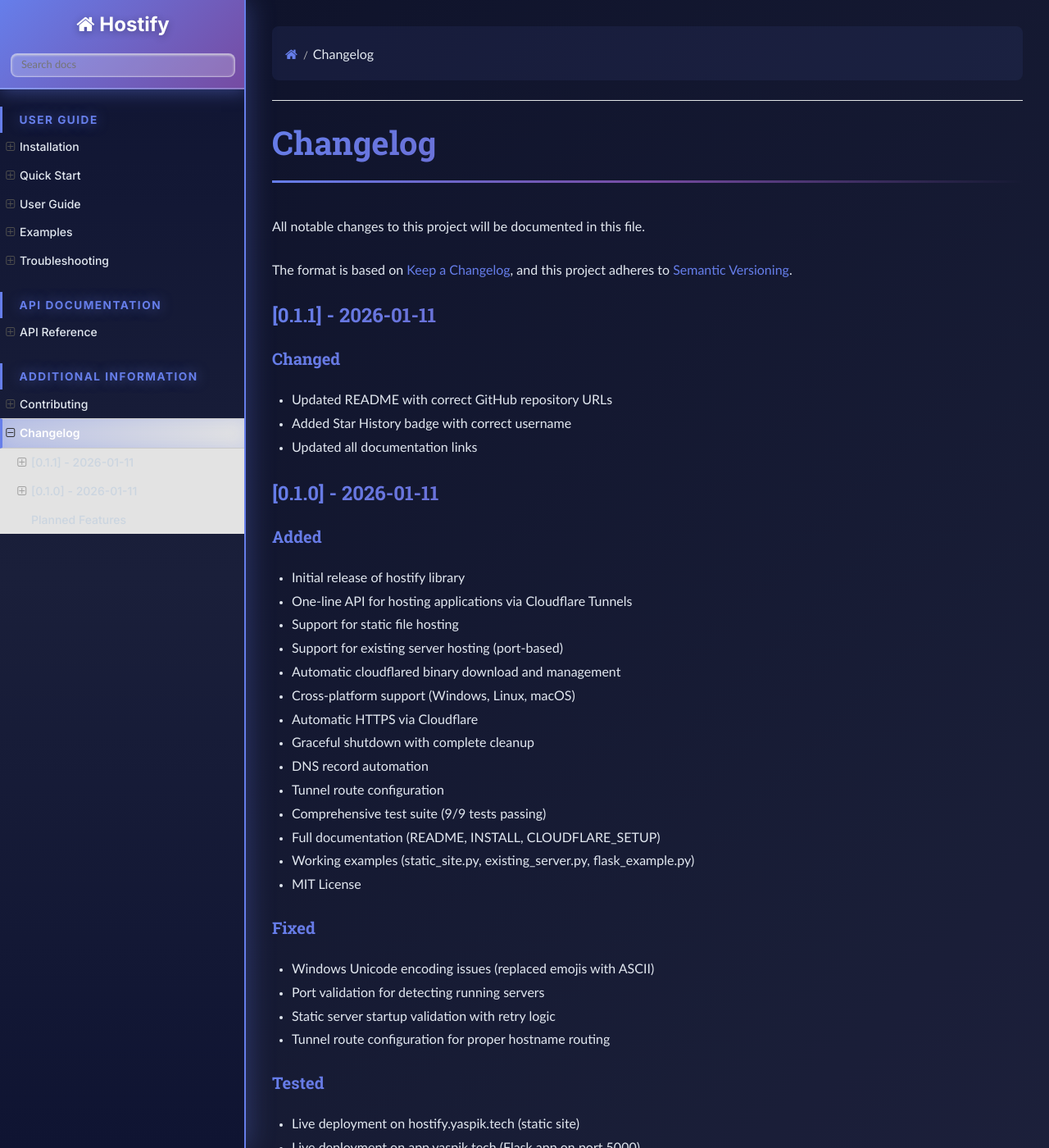
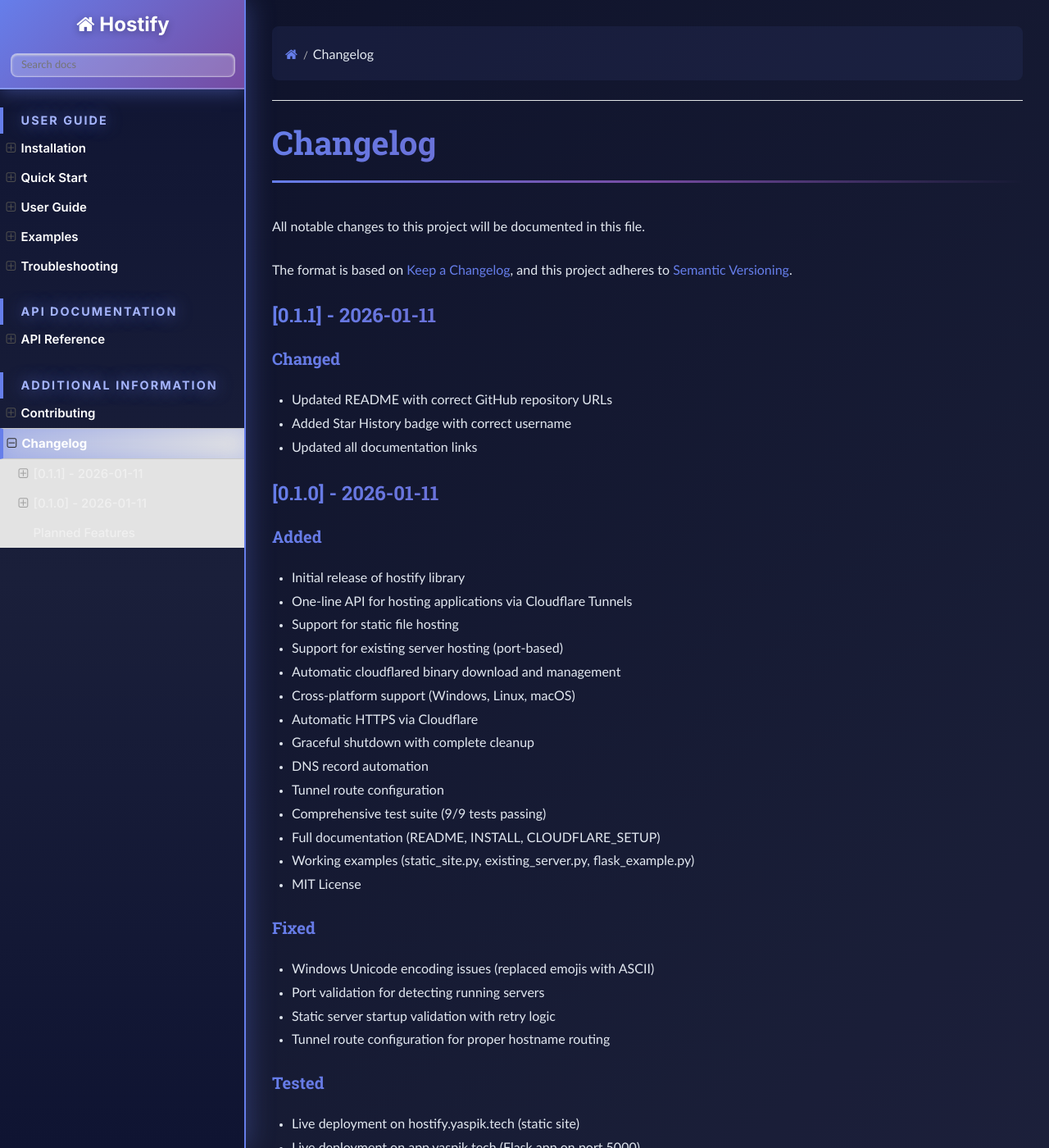
Before and after one commit to yuvrajarora1805/hostify, a Sphinx documentation site: the page built from docs/source/changelog.rst, in a window 1280 px wide and 1400 px high. Shown: the whole window at 82% size. Built offline with Sphinx 7.4.7 and the Read the Docs theme 3.1.0, drawn with Linux system fonts in a browser that asks for light colours.

Commit message:
Increase sidebar text brightness to pure white for maximum visibility

```diff
--- a/docs/source/_static/custom.css
+++ b/docs/source/_static/custom.css
@@ -47,31 +47,31 @@
     box-shadow: 0 0 15px rgba(255, 255, 255, 0.4) !important;
 }
 
-/* Navigation Menu Items - HIGH VISIBILITY */
+/* Navigation Menu Items - MAXIMUM VISIBILITY */
 .wy-menu-vertical a {
-    color: #e2e8f0 !important;
-    font-weight: 500 !important;
-    font-size: 14px !important;
+    color: #ffffff !important;  /* Pure white for maximum visibility */
+    font-weight: 600 !important;  /* Bolder text */
+    font-size: 15px !important;  /* Slightly larger */
     transition: all 0.3s cubic-bezier(0.4, 0, 0.2, 1) !important;
     border-left: 3px solid transparent !important;
     padding: 0.6em 1.5em !important;
 }
 
 .wy-menu-vertical a:hover {
-    background: rgba(102, 126, 234, 0.2) !important;
+    background: rgba(102, 126, 234, 0.3) !important;  /* Brighter hover */
     color: #ffffff !important;
     border-left-color: #667eea !important;
     transform: translateX(5px);
-    box-shadow: inset 0 0 20px rgba(102, 126, 234, 0.15) !important;
+    box-shadow: inset 0 0 20px rgba(102, 126, 234, 0.25) !important;
 }
 
-/* Active/Current Menu Item - NEON HIGHLIGHT */
+/* Active/Current Menu Item - BRIGHT HIGHLIGHT */
 .wy-menu-vertical li.current > a {
-    background: linear-gradient(90deg, rgba(102, 126, 234, 0.35) 0%, transparent 100%) !important;
+    background: linear-gradient(90deg, rgba(102, 126, 234, 0.5) 0%, transparent 100%) !important;  /* Brighter gradient */
     color: #ffffff !important;
-    border-left: 3px solid #667eea !important;
-    font-weight: 600 !important;
-    box-shadow: inset 0 0 20px rgba(102, 126, 234, 0.2) !important;
+    border-left: 4px solid #667eea !important;  /* Thicker border */
+    font-weight: 700 !important;  /* Even bolder */
+    box-shadow: inset 0 0 25px rgba(102, 126, 234, 0.3) !important;
 }
 
 .wy-menu-vertical li.current a {
@@ -80,38 +80,40 @@
 
 /* Expanded Menu - Level 1 */
 .wy-menu-vertical li.toctree-l1.current > a {
-    background: linear-gradient(90deg, rgba(102, 126, 234, 0.3) 0%, transparent 100%) !important;
-    border-left: 3px solid #667eea !important;
+    background: linear-gradient(90deg, rgba(102, 126, 234, 0.4) 0%, transparent 100%) !important;
+    border-left: 4px solid #667eea !important;
 }
 
 /* Expanded Menu - Level 2 */
 .wy-menu-vertical li.toctree-l2 > a {
-    color: #cbd5e0 !important;
+    color: #f0f0f0 !important;  /* Very bright gray */
     padding-left: 2.5em !important;
+    font-weight: 500 !important;
 }
 
 .wy-menu-vertical li.toctree-l2.current > a {
-    background: linear-gradient(90deg, rgba(118, 75, 162, 0.25) 0%, transparent 100%) !important;
+    background: linear-gradient(90deg, rgba(118, 75, 162, 0.35) 0%, transparent 100%) !important;
     border-left-color: #764ba2 !important;
+    color: #ffffff !important;
 }
 
 /* Expanded Menu - Level 3 */
 .wy-menu-vertical li.toctree-l3 > a {
-    color: #a0aec0 !important;
+    color: #e0e0e0 !important;  /* Bright gray */
     padding-left: 3.5em !important;
 }
 
-/* Section Headers in Sidebar - NEON STYLE */
+/* Section Headers in Sidebar - MAXIMUM BRIGHTNESS */
 .wy-menu-vertical p.caption {
-    color: #667eea !important;
-    font-weight: 700 !important;
+    color: #a5b4fc !important;  /* Bright purple/blue */
+    font-weight: 800 !important;  /* Extra bold */
     text-transform: uppercase !important;
-    font-size: 0.85em !important;
-    letter-spacing: 1.5px !important;
+    font-size: 0.9em !important;  /* Slightly larger */
+    letter-spacing: 2px !important;  /* More spacing */
     margin-top: 1.5em !important;
     padding-left: 1.5em !important;
-    border-left: 3px solid #667eea !important;
-    text-shadow: 0 0 15px rgba(102, 126, 234, 0.6) !important;
+    border-left: 4px solid #667eea !important;  /* Thicker border */
+    text-shadow: 0 0 20px rgba(102, 126, 234, 0.8) !important;  /* Stronger glow */
 }
 
 /* ========================================
```
